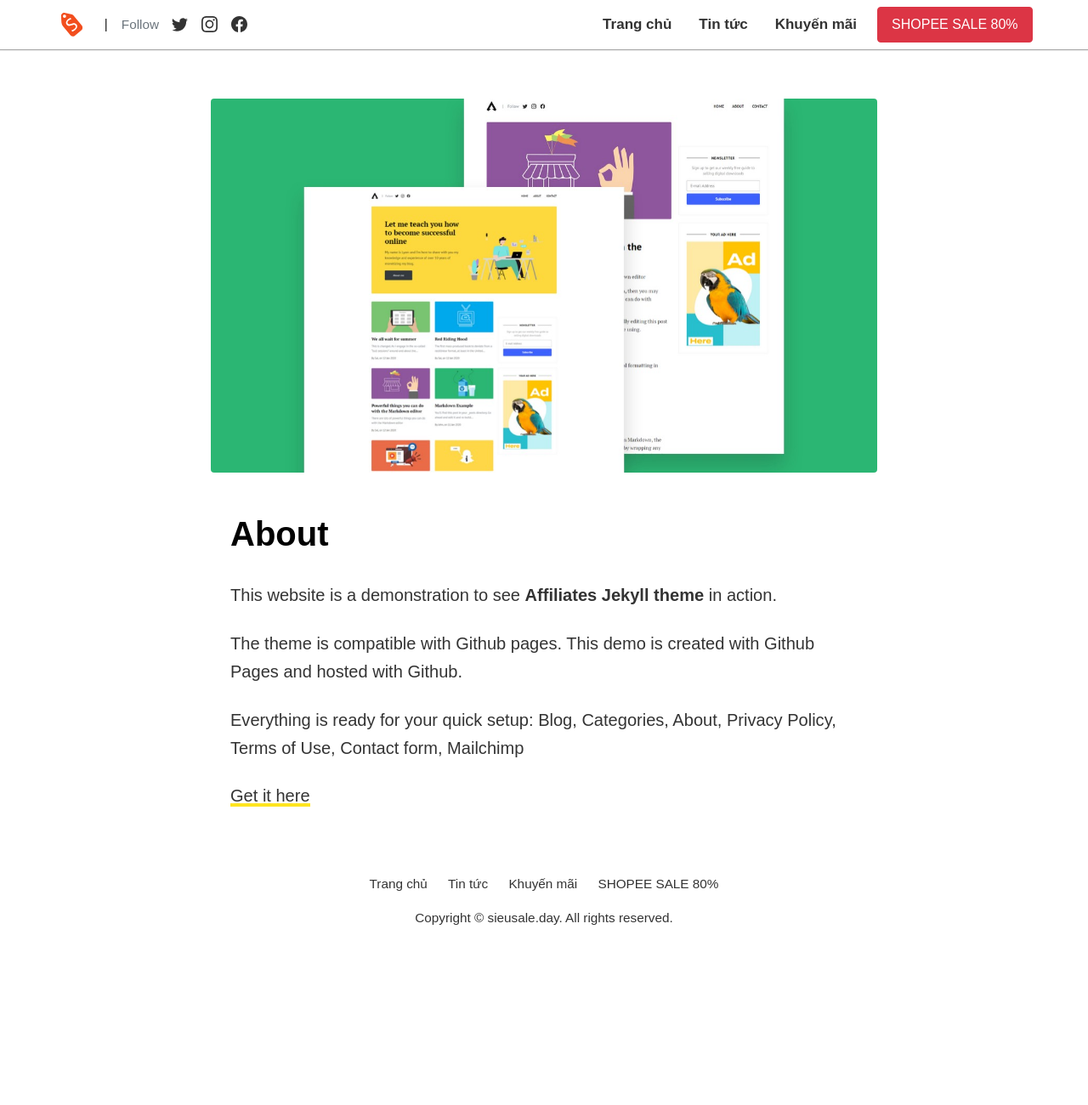
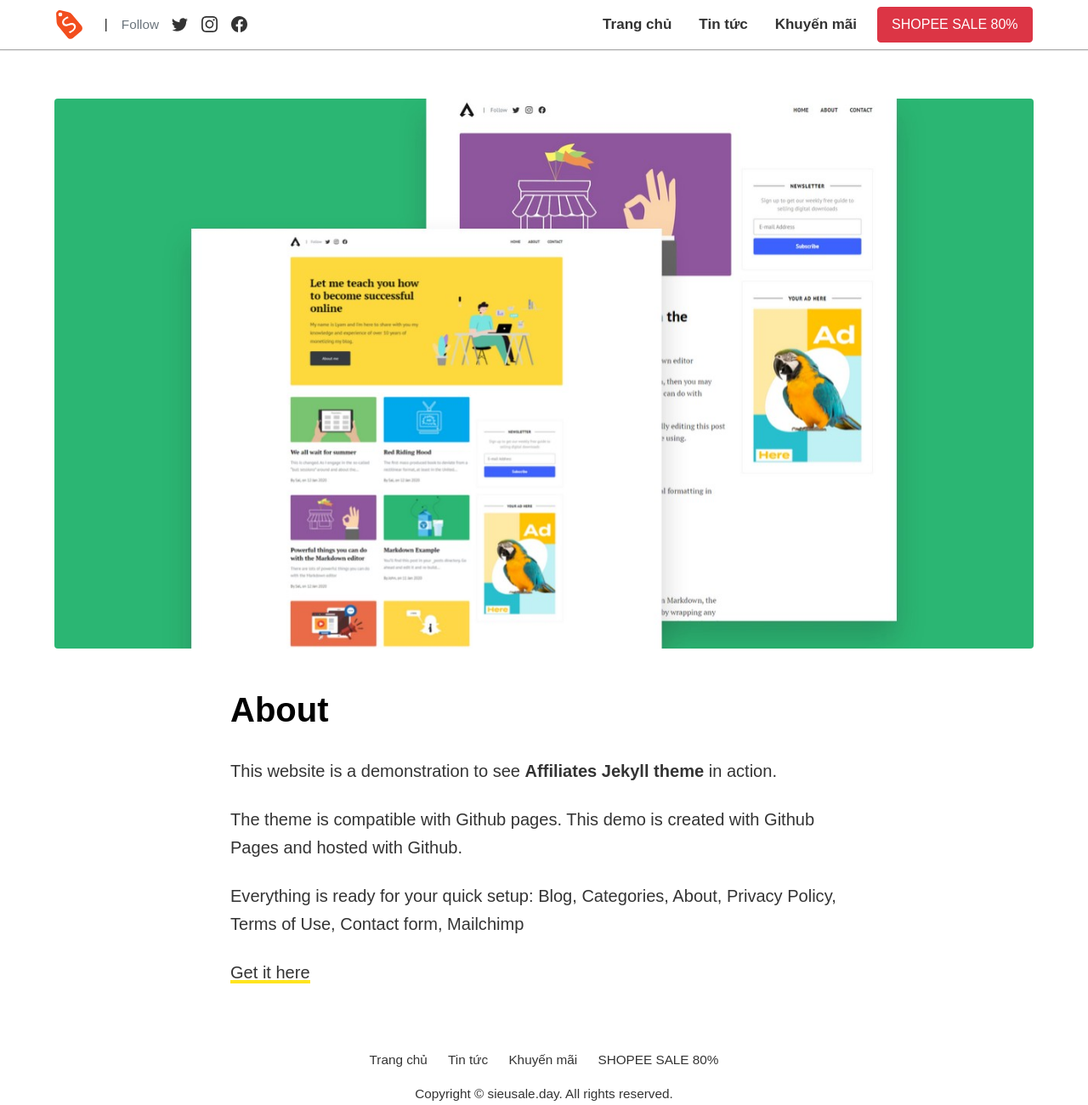
Before and after one commit to hocbaicungcon/sieusale, a Jekyll site: the page built from pages/about.md, in a window 1280 px wide and 1300 px high. Shown: the whole window at 85% size. Built offline with Jekyll 4.4.1, drawn with Linux system fonts in a browser that asks for light colours.

Commit message:
Update custom.css

```diff
--- a/assets/css/custom.css
+++ b/assets/css/custom.css
@@ -27,7 +27,7 @@
 
 
 img {
-    width: 68%;
+    /*width: 68%;*/
     margin: auto;
     display: block;
 }
```
